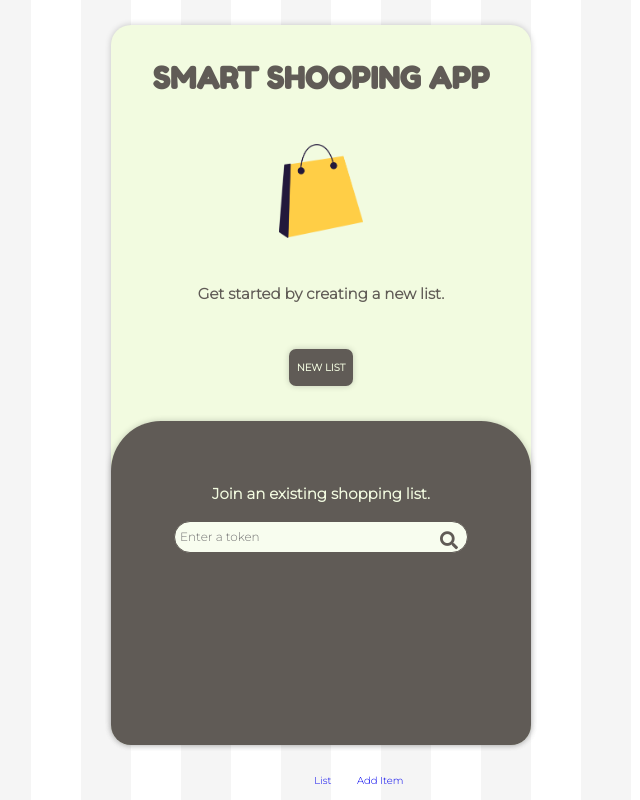
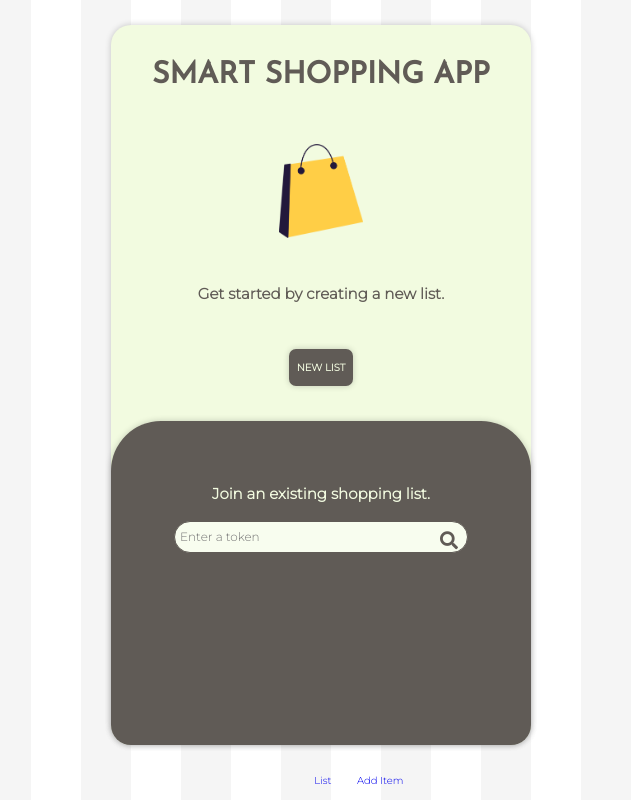
Before and after one commit to the-collab-lab/tcl-24-smart-shopping-list, a React (Create React App) app: page / in a window 1280 px wide. Shown: the whole page, without its empty margins (319-959 px from the left). Built offline with nearby package versions, Linux system fonts and the light colour scheme.

Commit message:
final style to home

```diff
--- a/public/index.html
+++ b/public/index.html
@@ -19,6 +19,10 @@
 <link href="https://fonts.googleapis.com/css2?family=Libre+Baskerville&display=swap" rel="stylesheet">
 <link rel="preconnect" href="https://fonts.gstatic.com">
 <link href="https://fonts.googleapis.com/css2?family=Fredoka+One&display=swap" rel="stylesheet">
+<link rel="preconnect" href="https://fonts.gstatic.com">
+<link href="https://fonts.googleapis.com/css2?family=Josefin+Sans&display=swap" rel="stylesheet">
+
+
 
 <!--
       manifest.json provides metadata used when your web app is installed on a
--- a/src/components/Home/Home.jsx
+++ b/src/components/Home/Home.jsx
@@ -69,7 +69,7 @@
   return (
     <HomeContainer>
       <TopSection>
-        <h1 className="TopSection-title">Smart Shooping App</h1>
+        <h1 className="TopSection-title">Smart Shopping App</h1>
 
         <img className="TopSection-image" src={store} alt="store" />
 
--- a/src/components/Home/Home.style.js
+++ b/src/components/Home/Home.style.js
@@ -40,7 +40,8 @@
     color: ${dark};
     /* font-family: 'Bad Script', cursive; */
     /* font-family: 'Libre Baskerville', serif; */
-    font-family: 'Fredoka One', cursive;
+    /* font-family: 'Fredoka One', cursive; */
+    font-family: 'Josefin Sans', sans-serif;
   }
   img.TopSection-image {
     max-width: 100%;
```
